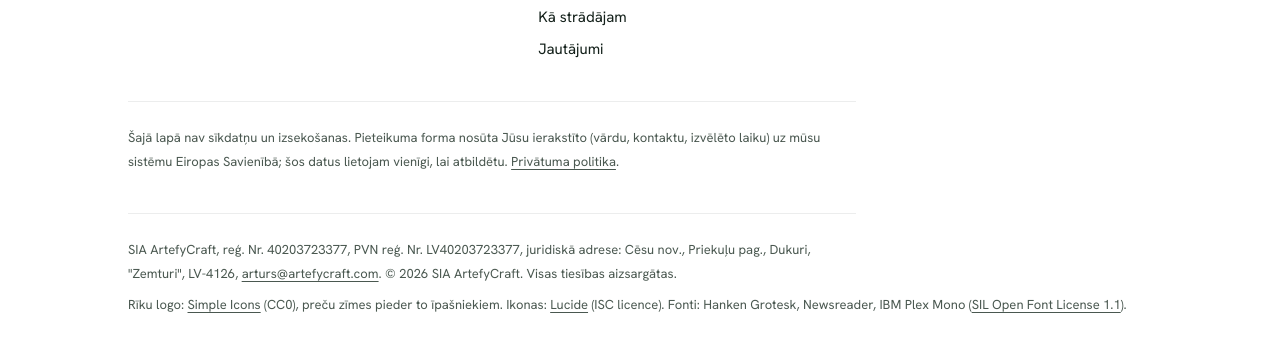
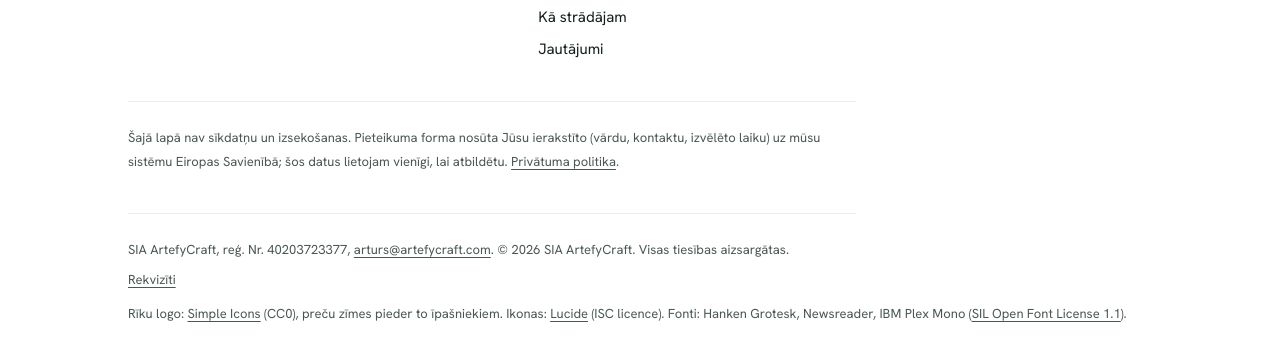
Before and after one commit to ArtefyCraft/website, a plain HTML site: page index.html in a window 1280 px wide. Shown: the part 4402-4762 px from the top of the page. Drawn offline with Linux system fonts and the light colour scheme.

Commit message:
The legal address opens under a closed "Rekvizīti" fold in the footer and on the privacy page
Why: the owner does not want visitors to see at first sight where he lives (the company's legal address is his home). The address stays in each page, one click or Enter away, because the information society services law (art. 4) asks for it on the site.
Decisions: a native details element, no script, so it opens even when scripts fail; the visible line keeps the company, the registration number and the e-mail; /kandidats/ gets the same footer. A separate requisites page was not used: it would put the address on its own indexable address.
Open: the address stays public in the Register of Enterprises and in this repository's history; only a change of the legal address removes it there.

Co-Authored-By: Claude Opus 5.5 <noreply@anthropic.com>

```diff
--- a/index.html
+++ b/index.html
@@ -937,6 +937,12 @@ dialog.dlg::backdrop{background:rgba(8,6,12,.65)}
 .bk-err a{color:inherit;text-underline-offset:3px}
 .bk-pp a,.privacy a{color:inherit;text-underline-offset:3px}
 .vlegal{margin-top:.4rem}
+/* the legal address under a closed fold */
+.vreq{margin-top:.2rem;font-size:.8125rem;line-height:1.8;color:var(--muted)}
+.vreq summary{display:inline-block;padding:.2rem 0;cursor:pointer;list-style:none;text-decoration:underline;text-underline-offset:3px}
+.vreq summary::-webkit-details-marker{display:none}
+.vreq summary:hover{color:var(--accent-text)}
+.vreq p{max-width:56em}
 
 
 footer{padding:3rem 0 6.5rem}
@@ -1990,7 +1996,8 @@ dialog.dlg{border-radius:var(--r)}
       <div><p class="vfoot-h">Kontakti</p><a href="mailto:arturs@artefycraft.com">arturs@artefycraft.com</a><a href="https://wa.me/37122000657" target="_blank" rel="noopener">WhatsApp +371 22 000 657</a></div>
     </div>
     <p class="privacy">Šajā lapā nav sīkdatņu un izsekošanas. Pieteikuma forma nosūta Jūsu ierakstīto (vārdu, kontaktu, izvēlēto laiku) uz mūsu sistēmu Eiropas Savienībā; šos datus lietojam vienīgi, lai atbildētu. <a href="privatums/">Privātuma politika</a>.</p>
-    <p class="privacy vlegal">SIA ArtefyCraft, reģ. Nr. 40203723377, PVN reģ. Nr. LV40203723377, juridiskā adrese: Cēsu nov., Priekuļu pag., Dukuri, "Zemturi", LV-4126, <a href="mailto:arturs@artefycraft.com">arturs@artefycraft.com</a>. © 2026 SIA ArtefyCraft. Visas tiesības aizsargātas.</p>
+    <p class="privacy vlegal">SIA ArtefyCraft, reģ. Nr. 40203723377, <a href="mailto:arturs@artefycraft.com">arturs@artefycraft.com</a>. © 2026 SIA ArtefyCraft. Visas tiesības aizsargātas.</p>
+    <details class="vreq"><summary>Rekvizīti</summary><p>SIA ArtefyCraft, reģ. Nr. 40203723377, PVN reģ. Nr. LV40203723377, juridiskā adrese: Cēsu nov., Priekuļu pag., Dukuri, "Zemturi", LV-4126.</p></details>
     <p class="vcredit">Rīku logo: <a href="https://simpleicons.org" rel="noopener" target="_blank">Simple Icons</a> (CC0), preču zīmes pieder to īpašniekiem. Ikonas: <a href="https://lucide.dev" rel="noopener" target="_blank">Lucide</a> (ISC licence). Fonti: Hanken Grotesk, Newsreader, IBM Plex Mono (<a href="fonti/OFL.txt">SIL Open Font License 1.1</a>).</p>
   </div>
 </footer>
```
Also changed, not shown: kandidats/index.html (+8 -1 lines), privatums/index.html (+6 -1 lines), src/site_core.html (+8 -1 lines).
